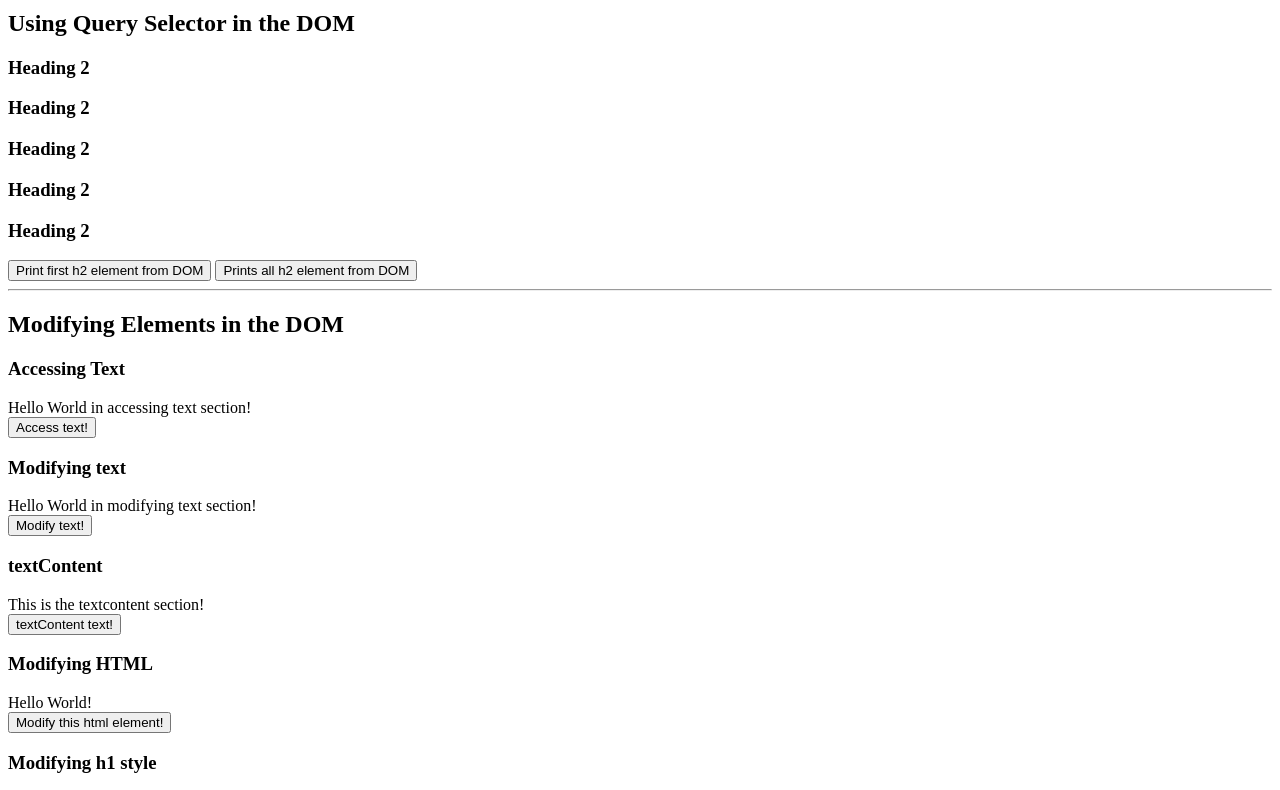
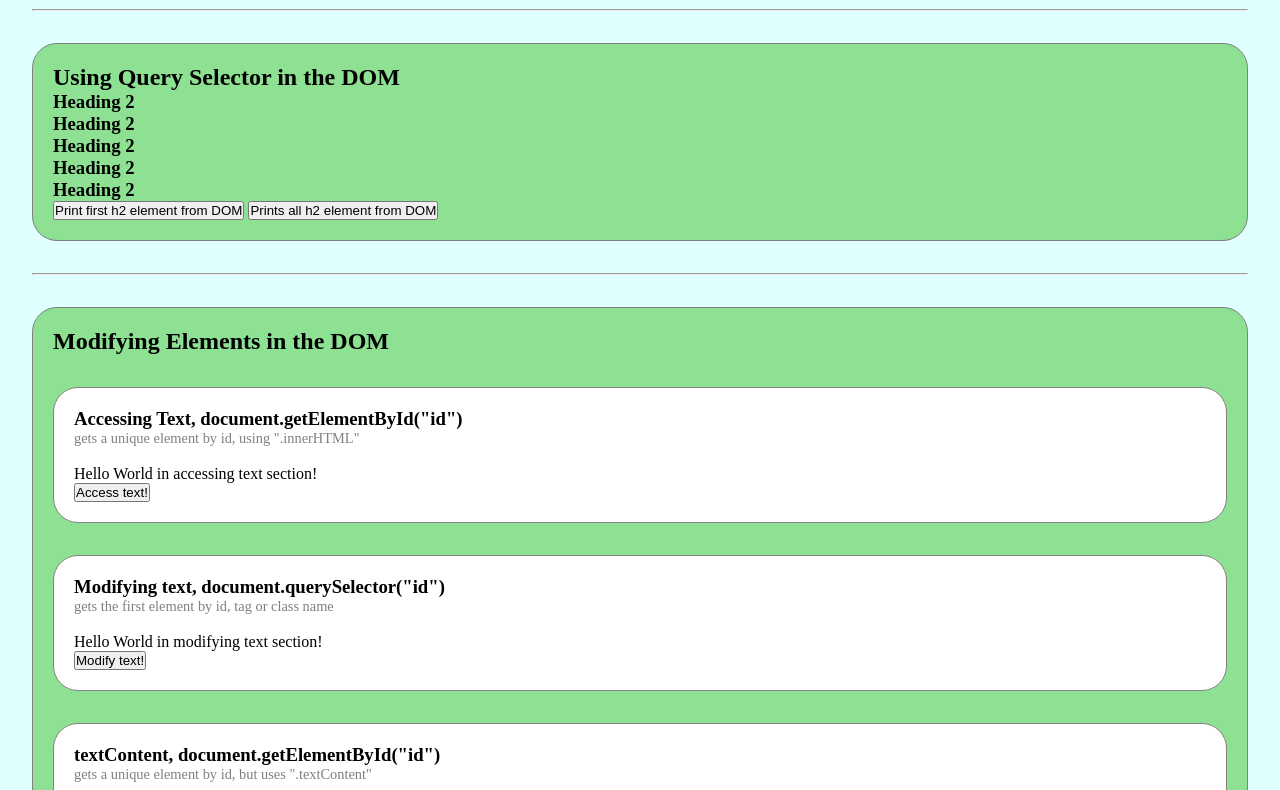
Before and after one commit to cmesias/dom-manipulation, a plain HTML site: page index.html in a window 1280 px wide. Shown: the part 92-882 px from the top of the page. Drawn offline with Linux system fonts and the light colour scheme.

Commit message:
Add styling

```diff
--- a/index.html
+++ b/index.html
@@ -4,6 +4,7 @@
         <meta charset="UTF-8">
         <meta name="viewport" content="width=device-width, initial-scale=1.0">
         <title>DOM Manipulation</title>
+        <link rel="stylesheet" href="style.css">
         <script src="script.js"> </script>
     </head>
     <body>
@@ -14,7 +15,7 @@
         <hr>
 
         <!-- Using querySelector to select elements by their element tag, class name or id -->
-        <section>
+        <section class="modify-elements">
             <h2>Using Query Selector in the DOM</h2>
             <h3>Heading 2</h3>
             <h3>Heading 2</h3>
@@ -28,15 +29,16 @@
         <hr>
 
         <!-- Modifying Elements in the DOM -->
-        <section>
+        <section class="modify-elements">
 
             <h2>Modifying Elements in the DOM</h2>
 
             <!-- Accessing text -->
             <section>
 
-                <h3>Accessing Text</h3>
+                <h3>Accessing Text, document.getElementById("id")</h3>
                 <div id="main-greeting-access">
+                    <p>gets a unique element by id, using ".innerHTML"</p><br>
                     <article>Hello World in accessing text section!</article>
                 </div>
                 <button type="button" onclick="accessTextById()">Access text!</button>
@@ -45,7 +47,8 @@
             <!-- Modifying text -->
             <section>
 
-                <h3>Modifying text</h3>
+                <h3>Modifying text, document.querySelector("id")</h3>
+                <p>gets the first element by id, tag or class name</p><br>
                 <div id="main-greeting-modify">
                     <article>Hello World in modifying text section!</article>
                 </div>
@@ -56,7 +59,8 @@
             <!-- Using textContent, access and mody text -->
             <section>
 
-                <h3>textContent</h3>
+                <h3>textContent, document.getElementById("id")</h3>
+                <p>gets a unique element by id, but uses ".textContent"</p><br>
                 <div id="main-greeting-textcontent">
                     <article>This is the textcontent section!</article>
                 </div>
@@ -67,7 +71,8 @@
             <!-- Modifying HTML, using .innerHTML -->
             <section>
 
-                <h3>Modifying HTML</h3>
+                <h3>Modifying HTML, document.getElementById("id")</h3>
+                <p>modifies a unique element by id, uses ".innerText"</p><br>
                 <div id="main-greeting-modifyme">
                     <article>Hello World!</article>
                 </div>
@@ -77,7 +82,8 @@
             <!-- Modifying style (i.e. main.Heading.style.color = "red" )-->
             <section>
 
-                <h3>Modifying h1 style</h3>
+                <h3>Modifying h1 style, document.querySelector("id")</h3>
+                <p>modifies an element's style by id, tag or class name</p><br>
                 <div>
                     <article>Let's change the style of our h1 element</article>
                 </div>
@@ -89,9 +95,13 @@
         <hr>
 
         <!-- Modifying Attributes -->
+        <section class="modify-elements">
+
+            <!-- Modifying input's type, uses ".setAttribute" -->
             <section>
+                <h3>Modifying Attributes, document.getElementById("id")</h3>
+                <p>modifies an inputs's type by id, uses ".setAttribute"</p><br>
 
-            <h2>Modifying Attributes</h2>
                 <div>
                     <article>We will be doing the third most common thing, which is modifying attributes for an element.</article><br>
 
@@ -103,7 +113,7 @@
                     >
                 </div>
                 <button type="button" onclick="setAttributeType()">Set attribute to email</button>
-
+            </section>
 
         </section>
 
--- /dev/null
+++ b/style.css
@@ -0,0 +1,34 @@
+* {
+    padding: 0;
+    margin: 0;
+    box-sizing: border-box;
+}
+
+h1 {
+    margin-bottom: 16px;
+    padding: 8px;
+    border-radius: 25px;
+}
+
+body {
+    padding: 32px;
+    background-color: lightcyan;
+}
+
+p {
+    font-size: 0.9em;
+    color: rgba(0, 0, 0, 0.5);
+}
+
+section {
+    margin-top: 32px;
+    margin-bottom: 32px;
+    padding: 20px;
+    border: 1px gray solid;
+    border-radius: 25px;
+    background-color: rgb(255, 255, 255);
+}
+
+.modify-elements {
+    background-color: rgb(142, 224, 146);
+}
```
Lines whose indentation alone changed are shown as unchanged.
